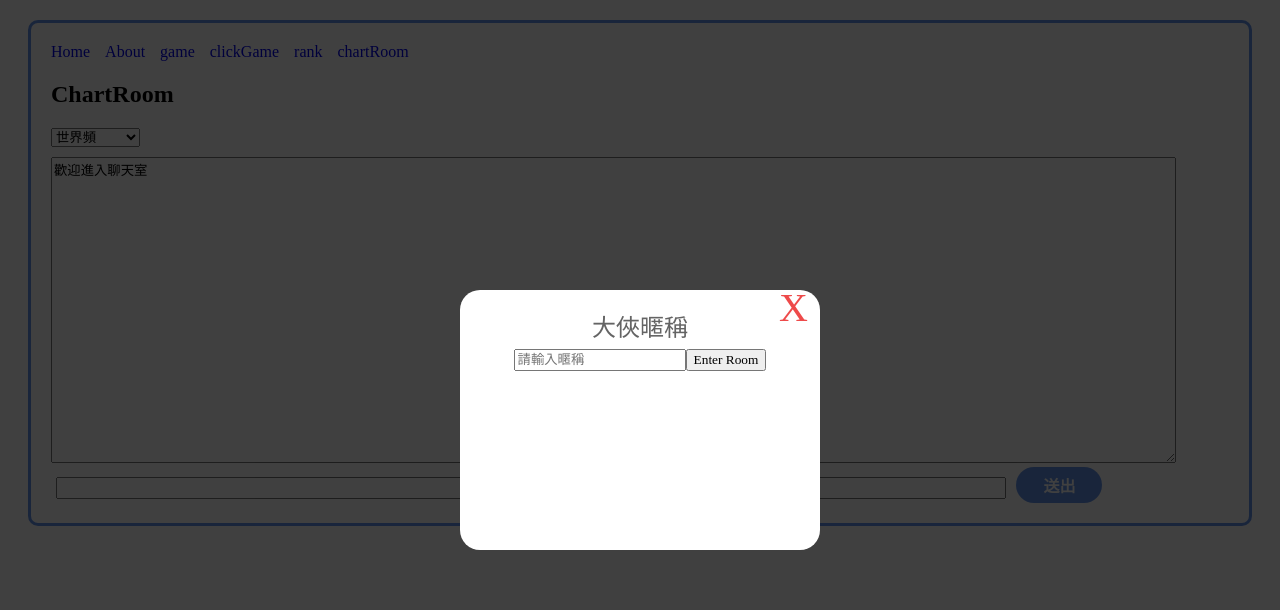
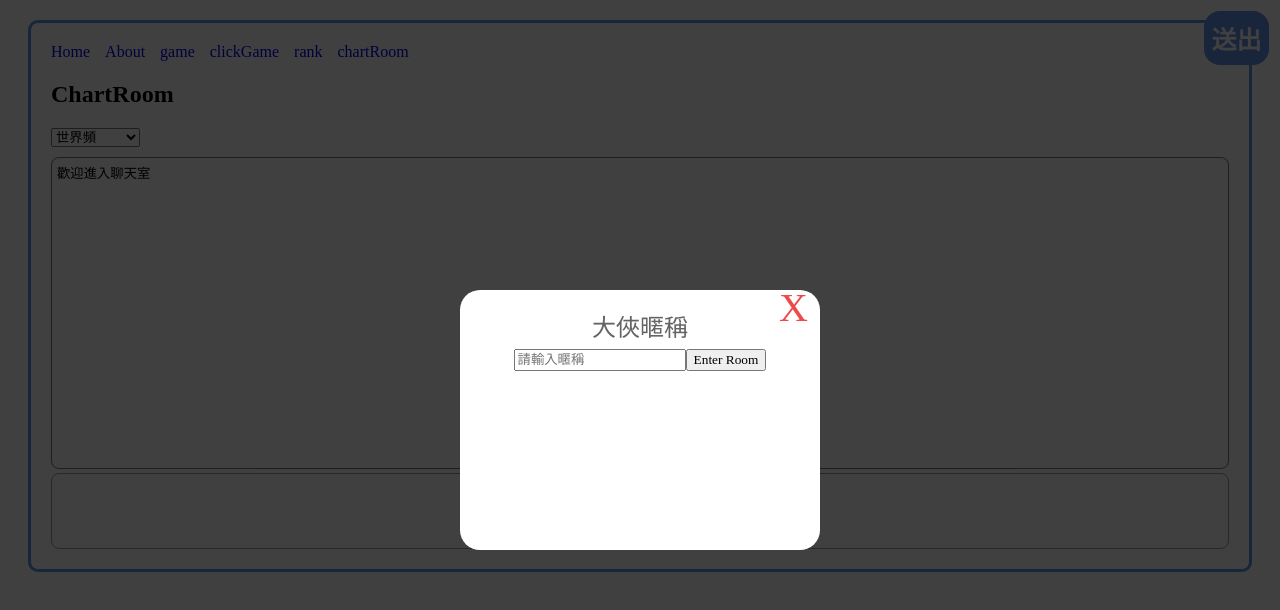
Before and after one commit to ts03085781/side-project, a Next.js app: page /chartRoom in a window 1280 px wide. Shown: the top 610 px of the page. Built offline with nearby package versions, Linux system fonts and the light colour scheme; no server answers; a web font is replaced by a local one.

Commit message:
modify  chart room css

```diff
--- a/scss/chartRoom.scss
+++ b/scss/chartRoom.scss
@@ -6,27 +6,46 @@
     -ms-user-select:none;
 }
 .textarea{
-    width: 95%;
+    width: calc(100% - 12px);
     height: 300px;
     margin: 10px 0 0 0;
+    resize:none;
+    border-radius: 8px;
+    padding: 5px;
 }
 .nickName{
     padding: 3px 0 0 5px;
     margin: 0 5px;
     display: block;
 }
+.outSideInput{
+    position: relative;
+    // padding-right: 72px;
+    // border-radius: 8px;
+    // border:1px solid rgb(160, 160, 160);
+    // height: 64px;
+}
 .textInput{
-    margin: 0 5px;
-    width: 80%;
+    width: calc(100% - 72px);
+    height: calc(100% - 12px) ;
+    border:none;
+    padding: 5px 65px 5px 5px;
+    resize:none;
+    border-radius: 8px;
+    border:1px solid rgb(160, 160, 160);
+    height: 64px;
 }
 .sendBtn{
     font-weight: bold;
-    margin: 0 5px;
     color: #fff;
-    font-size: 16px;
+    font-size: 25px;
     background-color: #6495ed;
     border: none;
-    border-radius: 18px;
-    width: 86px;
-    height: 36px;
+    border-radius: 16px;
+    width: 65px;
+    height: 54px;
+    position: absolute;
+    top: 11px;
+    right: 11px;
+    cursor: pointer;
 }
```
